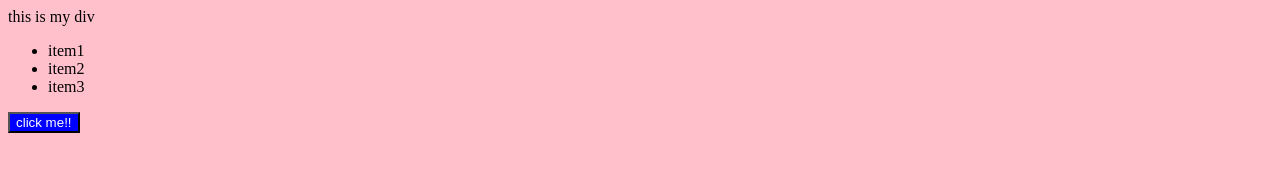
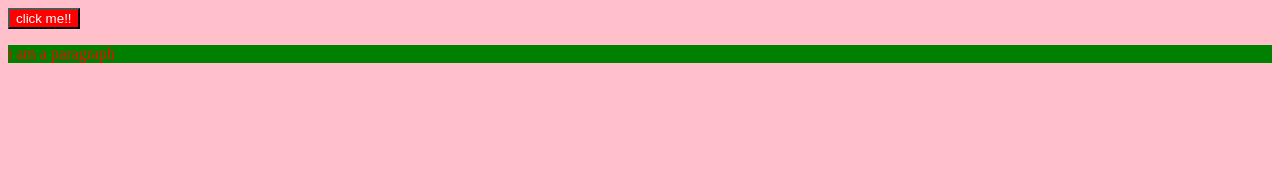
Before and after one commit to anushreemehta6/javascript-practice, a plain HTML site: page main.html in a window 1280 px wide. Drawn offline with Linux system fonts and the light colour scheme.

Commit message:
dom complete

```diff
--- a/dom.css
+++ b/dom.css
@@ -9,7 +9,14 @@ h1{
     background-color: yellow;
 }
 
-button{
+/* button{
     background-color: blue;
     color: white;
+} */
+
+.content{
+    color: red;
 }
+.newclass{
+    background-color: green;
+}
--- a/dom.js
+++ b/dom.js
@@ -3,10 +3,25 @@
 
 //  append.innerText ="hello javascript from apna college"
 
-let newbtn = document.createElement("button")
-newbtn.innerText="click me!!"
-console.log(newbtn)
+// let newbtn = document.createElement("button")
+// newbtn.innerText="click me!!"
+// console.log(newbtn)
 
-let div = document.querySelector("div")
+// let div = document.querySelector("div")
 
-div.after(newbtn)
+// div.after(newbtn)
+
+let newbtn = document.createElement("button");
+newbtn.innerText="click me!!";
+
+document.querySelector("body").prepend(newbtn);
+
+newbtn.style.backgroundColor="red"
+newbtn.style.color="white"
+
+
+//q2
+
+let para = document.querySelector("p")
+para.classList
+para.classList.add("newclass")
--- a/main.html
+++ b/main.html
@@ -17,13 +17,15 @@
 
     <!-- <h2>hello javascript </h2> -->
 
-    <div class="box">this is  my div
+    <!-- <div class="box">this is  my div
         <ul>
             <li>item1</li>
             <li>item2</li>
             <li>item3</li>
         </ul>
-    </div>
+    </div> -->
+
+    <p class="content">i am a paragraph</p>
 
     <script src="dom.js"></script>
 </body>
```
